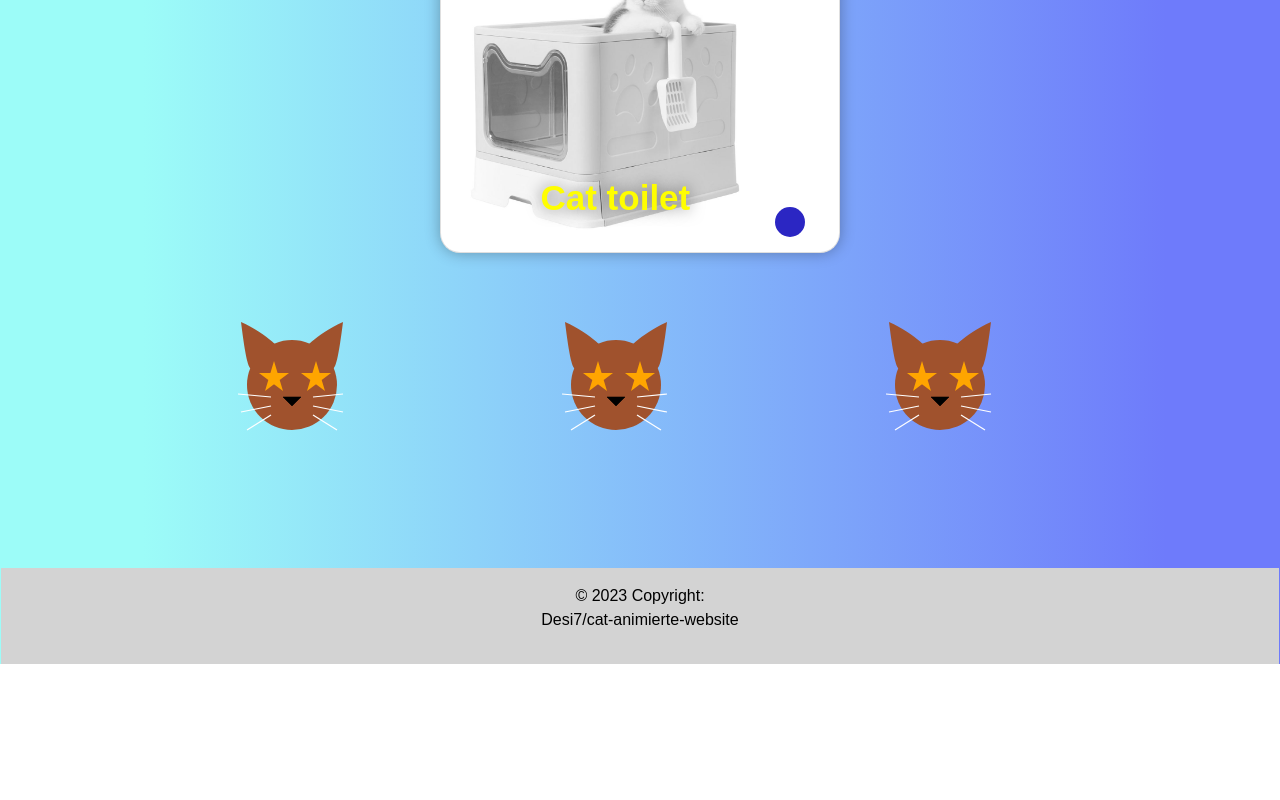
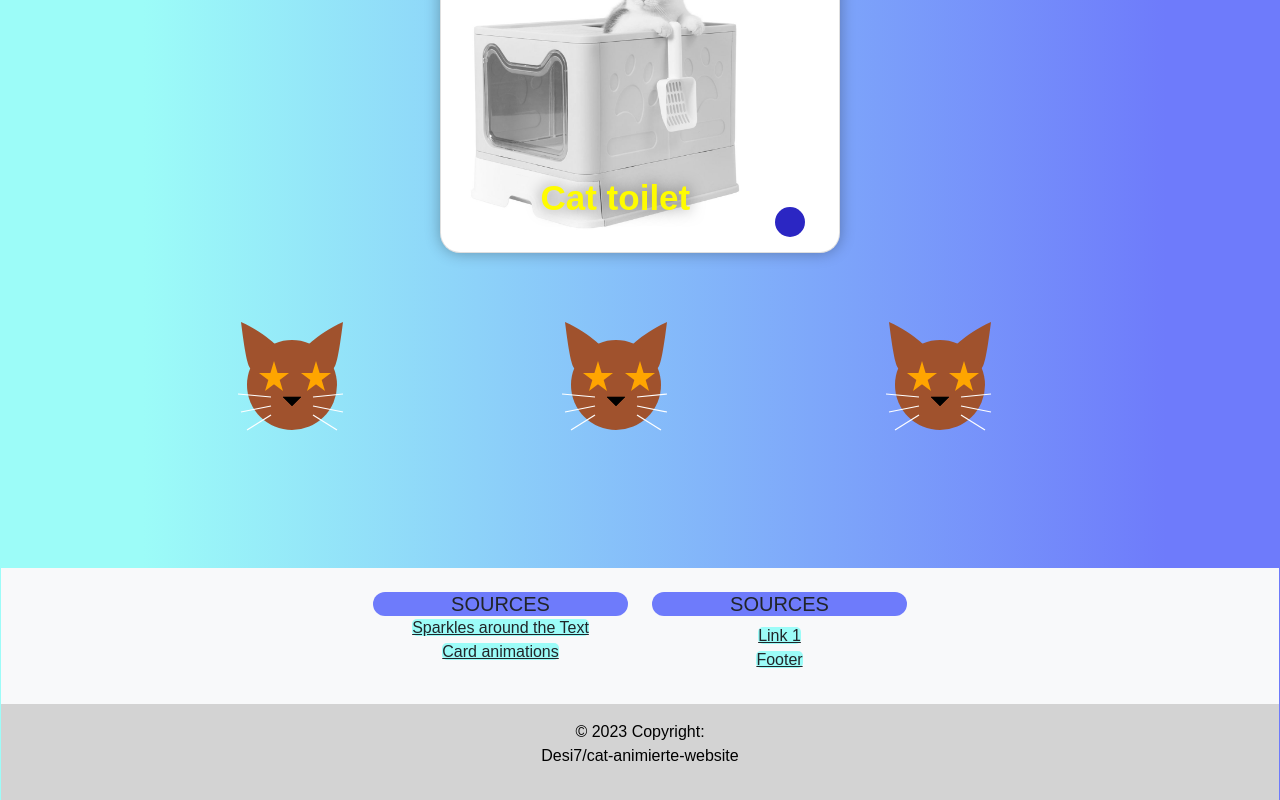
Before and after one commit to Desi7/cat-animierte-website, a React (Create React App) app: page / in a window 1280 px wide. Shown: the part 2118-2918 px from the top of the page. Before the commit the page ends 2782 px from the top, so only its background shows below. Built offline with nearby package versions, Linux system fonts and the light colour scheme.

Commit message:
Footer looking good

```diff
--- a/src/components/Footer.js
+++ b/src/components/Footer.js
@@ -1,13 +1,66 @@
-import {MDBFooter} from 'mdb-react-ui-kit';
+import {MDBCol, MDBContainer, MDBFooter, MDBRow} from 'mdb-react-ui-kit';
+
 export default function Footer() {
 
-    return(
-        <div style={{width: "114.5%"}}>
-            <MDBFooter className='bg-light text-center text-white'>
-                <div className='text-center p-3' style={{ backgroundColor: "lightgray" }}>
+    return (<div style={{width: "114.5%"}}>
+            <MDBFooter bgColor='light' className='text-center text-lg-left'>
+                <MDBContainer className='p-4'>
+                    <MDBRow>
+                        <MDBCol lg='3' md='6' className='mb-4 mb-md-0'>
+                            {/*fancy bild*/}
+                        </MDBCol>
+
+                        <MDBCol lg='3' md='6' className='mb-4 mb-md-0'>
+                            <h5 className='text-uppercase mb-0'
+                                style={{backgroundColor: "#6e7bfb", borderRadius: "18px"}}>Sources</h5>
+
+                            <ul className='list-unstyled'>
+                                <li>
+                                    <a href='https://www.npmjs.com/package/react-sparkle' className='text-dark'
+                                       style={{backgroundColor: "#9cfcf8", borderRadius: "5px"}}>
+                                        Sparkles around the Text
+                                    </a>
+                                </li>
+                                <li>
+                                    <a href='https://hellocode.space/en/card-hover-effect-html-css-tutorial/'
+                                       className='text-dark' style={{backgroundColor: "#9cfcf8", borderRadius: "5px"}}>
+                                        Card animations
+                                    </a>
+                                </li>
+                            </ul>
+                        </MDBCol>
+
+                        <MDBCol lg='3' md='6' className='mb-4 mb-md-0'>
+                            <h5 className='text-uppercase'
+                                style={{backgroundColor: "#6e7bfb", borderRadius: "18px"}}>Sources</h5>
+
+                            <ul className='list-unstyled mb-0'>
+                                <li>
+                                    <a href='#!' className='text-dark'
+                                       style={{backgroundColor: "#9cfcf8", borderRadius: "5px"}}>
+                                        Link 1
+                                    </a>
+                                </li>
+                                <li>
+                                    <a href='https://mdbootstrap.com/docs/react/navigation/footer/#subsection-icons'
+                                       className='text-dark' style={{backgroundColor: "#9cfcf8", borderRadius: "5px"}}>
+                                        Footer
+                                    </a>
+                                </li>
+                            </ul>
+                        </MDBCol>
+
+                        <MDBCol lg='3' md='6' className='mb-4 mb-md-0'>
+                            {/*fancy bild*/}
+                        </MDBCol>
+                    </MDBRow>
+                </MDBContainer>
+
+                <div className='text-center p-3' style={{backgroundColor: "lightgray"}}>
+                    <link></link>
                     <p className='text-black'>© 2023 Copyright:<br/> Desi7/cat-animierte-website</p>
                 </div>
             </MDBFooter>
-        </div>
-    );
+            {/*MDBFooter from https://mdbootstrap.com/docs/react/navigation/footer/#subsection-icons*/}
+        </div>);
 }
```
